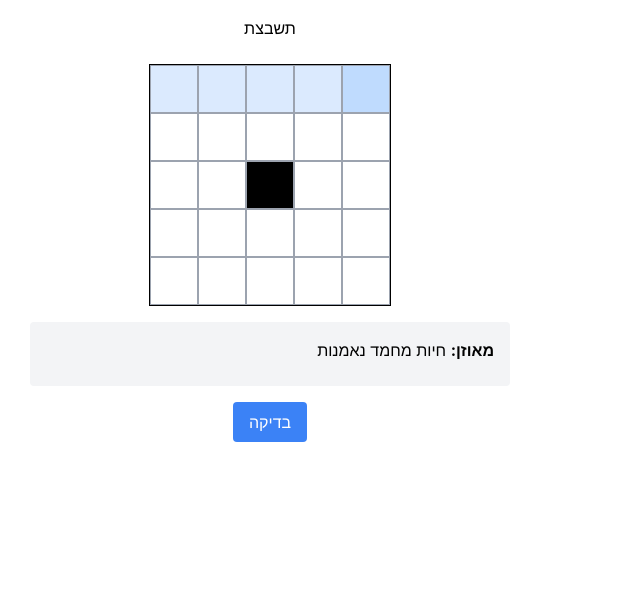
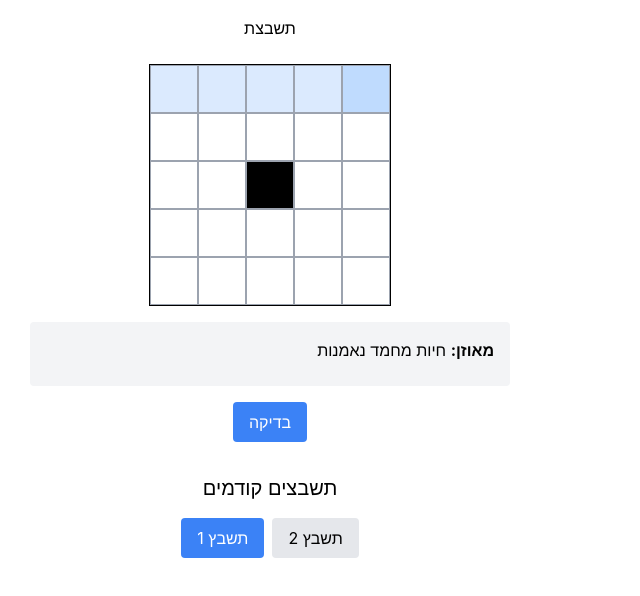
Before and after one commit to dotanrs/tashbezet, a React (Create React App) app: page / in a window 1280 px wide. Shown: the top 596 px of the page, without its empty margins (370-1010 px from the left). Built offline with nearby package versions, Linux system fonts and the light colour scheme.

Commit message:
Multiple puzzles

```diff
--- a/src/crossword-puzzle.tsx
+++ b/src/crossword-puzzle.tsx
@@ -2,32 +2,12 @@ import React, { useState, useEffect, useRef } from 'react';
 import { Cell, Grid, Selected, CellStatus, CellStatusGrid, Direction, CrosswordConfig } from './types/crossword';
 import { findNextCell, handleArrowNavigation } from './utils/crosswordNavigation';
 import ReactConfetti from 'react-confetti';
+import { puzzles, PuzzleId } from './crosswords';
 
 const CrosswordPuzzle = () => {
-  // Sample configuration - now with Hebrew letters
-  const sampleConfig = {
-    grid: [
-      ['כ', 'ל', 'ב', 'י', 'ם'],
-      ['ת', 'פ', 'ו', 'ח', 'י'],
-      ['ר', 'ק', 'blank', 'ל', 'ם'],
-      ['י', 'ד', 'י', 'ם', 'י'],
-      ['ם', 'ה', 'ם', 'י', 'ם']
-    ] as Grid,
-    rowClues: [
-      "חיות מחמד נאמנות",
-      "פרי עסיסי",
-      "חלק מהמכונית",
-      "איברי גוף",
-      "שייכים להם"
-    ],
-    columnClues: [
-      "כותבים",
-      "דלת",
-      "בא",
-      "בריא",
-      "רבים"
-    ]
-  };
+  // State for the current puzzle
+  const [currentPuzzleId, setCurrentPuzzleId] = useState<PuzzleId>('puzzle1');
+  const [currentConfig, setCurrentConfig] = useState<CrosswordConfig>(puzzles.puzzle1);
 
   // State for the user's input grid
   const [userGrid, setUserGrid] = useState<Grid>(Array(5).fill(null).map(() => Array(5).fill('')));
@@ -45,11 +25,21 @@ const CrosswordPuzzle = () => {
 
   // Initialize the grid with empty cells (except for blanks)
   useEffect(() => {
-    const initialGrid = sampleConfig.grid.map(row =>
+    const initialGrid = currentConfig.grid.map(row =>
       row.map(cell => cell === 'blank' ? 'blank' : '')
     );
     setUserGrid(initialGrid);
-  }, []);
+    setCellStatus(Array(5).fill(null).map(() => Array(5).fill(null)));
+    setSelected({ row: 0, col: 0 });
+    setDirection('across');
+    setMessage('');
+  }, [currentConfig]);
+
+  // Handle puzzle change
+  const handlePuzzleChange = (puzzleId: PuzzleId) => {
+    setCurrentPuzzleId(puzzleId);
+    setCurrentConfig(puzzles[puzzleId]);
+  };
 
   // Handle cell selection and direction changes
   const handleCellClick = (row: number, col: number) => {
@@ -290,9 +280,9 @@ const CrosswordPuzzle = () => {
 
     for (let row = 0; row < 5; row++) {
       for (let col = 0; col < 5; col++) {
-        if (sampleConfig.grid[row][col] !== 'blank') {
+        if (currentConfig.grid[row][col] !== 'blank') {
           if (userGrid[row][col] !== '') {
-            const cellCorrect = userGrid[row][col] === sampleConfig.grid[row][col];
+            const cellCorrect = userGrid[row][col] === currentConfig.grid[row][col];
             newCellStatus[row][col] = cellCorrect;
             if (!cellCorrect) {
               isCorrect = false;
@@ -404,12 +394,12 @@ const CrosswordPuzzle = () => {
       <div className="mb-4 p-4 bg-gray-100 rounded w-full direction-rtl text-right">
         {selected.row !== null && direction === 'across' && (
           <div className="mb-2">
-            <span className="font-bold">מאוזן:</span> {sampleConfig.rowClues[selected.row]}
+            <span className="font-bold">מאוזן:</span> {currentConfig.rowClues[selected.row]}
           </div>
         )}
         {selected.col !== null && direction === 'down' && (
           <div>
-            <span className="font-bold">מאונך:</span> {sampleConfig.columnClues[selected.col]}
+            <span className="font-bold">מאונך:</span> {currentConfig.columnClues[selected.col]}
           </div>
         )}
       </div>
@@ -428,6 +418,33 @@ const CrosswordPuzzle = () => {
           {message}
         </div>
       )}
+
+      {/* Previous Puzzles Section */}
+      <div className="mt-8 w-full">
+        <h2 className="text-xl mb-4 text-center">תשבצים קודמים</h2>
+        <div className="flex justify-center gap-2">
+          <button
+            onClick={() => handlePuzzleChange('puzzle1')}
+            className={`px-4 py-2 rounded ${
+              currentPuzzleId === 'puzzle1'
+                ? 'bg-blue-500 text-white'
+                : 'bg-gray-200 hover:bg-gray-300'
+            }`}
+          >
+            תשבץ 1
+          </button>
+          <button
+            onClick={() => handlePuzzleChange('puzzle2')}
+            className={`px-4 py-2 rounded ${
+              currentPuzzleId === 'puzzle2'
+                ? 'bg-blue-500 text-white'
+                : 'bg-gray-200 hover:bg-gray-300'
+            }`}
+          >
+            תשבץ 2
+          </button>
+        </div>
+      </div>
     </div>
   );
 };
--- /dev/null
+++ b/src/crosswords/index.ts
@@ -0,0 +1,9 @@
+import { puzzle1 } from './puzzle1';
+import { puzzle2 } from './puzzle2';
+
+export const puzzles = {
+  puzzle1,
+  puzzle2,
+};
+
+export type PuzzleId = keyof typeof puzzles;
--- /dev/null
+++ b/src/crosswords/puzzle1.ts
@@ -0,0 +1,25 @@
+import { CrosswordConfig } from '../types/crossword';
+
+export const puzzle1: CrosswordConfig = {
+  grid: [
+    ['כ', 'ל', 'ב', 'י', 'ם'],
+    ['ת', 'פ', 'ו', 'ח', 'י'],
+    ['ר', 'ק', 'blank', 'ל', 'ם'],
+    ['י', 'ד', 'י', 'ם', 'י'],
+    ['ם', 'ה', 'ם', 'י', 'ם']
+  ],
+  rowClues: [
+    "חיות מחמד נאמנות",
+    "פרי עסיסי",
+    "חלק מהמכונית",
+    "איברי גוף",
+    "שייכים להם"
+  ],
+  columnClues: [
+    "כותבים",
+    "דלת",
+    "בא",
+    "בריא",
+    "רבים"
+  ]
+};
--- /dev/null
+++ b/src/crosswords/puzzle2.ts
@@ -0,0 +1,25 @@
+import { CrosswordConfig } from '../types/crossword';
+
+export const puzzle2: CrosswordConfig = {
+  grid: [
+    ['כ', 'ל', 'ב', 'י', 'א'],
+    ['ת', 'פ', 'ו', 'ח', 'י'],
+    ['ר', 'ק', 'ש', 'ל', 'ם'],
+    ['blank', 'ד', 'י', 'ם', 'י'],
+    ['blank', 'blank', 'ם', 'י', 'ם']
+  ],
+  rowClues: [
+    "חיות מחמד נאמנות",
+    "פרי עסיסי",
+    "חלק מהמכונית",
+    "איברי גוף",
+    "שייכים להם"
+  ],
+  columnClues: [
+    "כותבים",
+    "דלת",
+    "בא",
+    "בריא",
+    "רבים"
+  ]
+};
```
